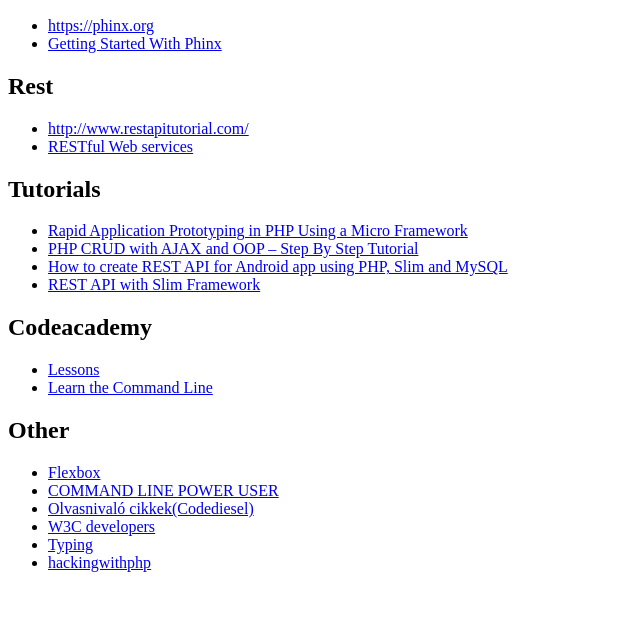
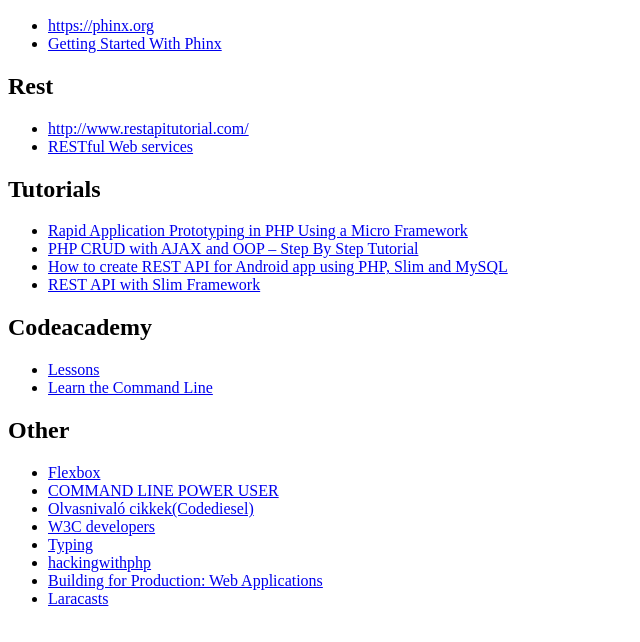
Before and after one commit to stefizoli/stefizoli.github.com, a plain HTML site: page index.html in a window 1280 px wide. Shown: the part 110-752 px from the top of the page, without its empty margins (0-640 px from the left). Drawn offline with Linux system fonts and the light colour scheme.

Commit message:
Update index.html

```diff
--- a/index.html
+++ b/index.html
@@ -40,6 +40,8 @@
   <li><a href='https://www.w3.org/developers/'>W3C developers</a></li>
   <li><a href='http://blog.codinghorror.com/we-are-typists-first-programmers-second/'>Typing</a></li>
   <li><a href='http://www.hackingwithphp.com/'>hackingwithphp</a></li>
+  <li><a href='https://www.digitalocean.com/community/tutorial_series/building-for-production-web-applications'>Building for Production: Web Applications</a></li>
+  <li><a href='https://laracasts.com/'>Laracasts</a></li>
   </ul>
 </body>
 </html>
```
